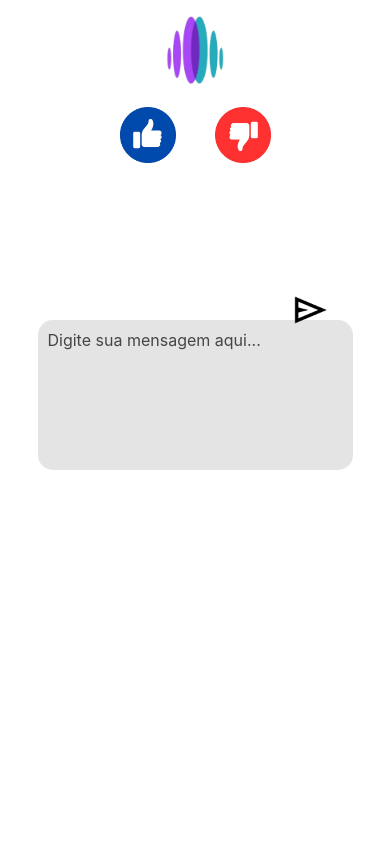
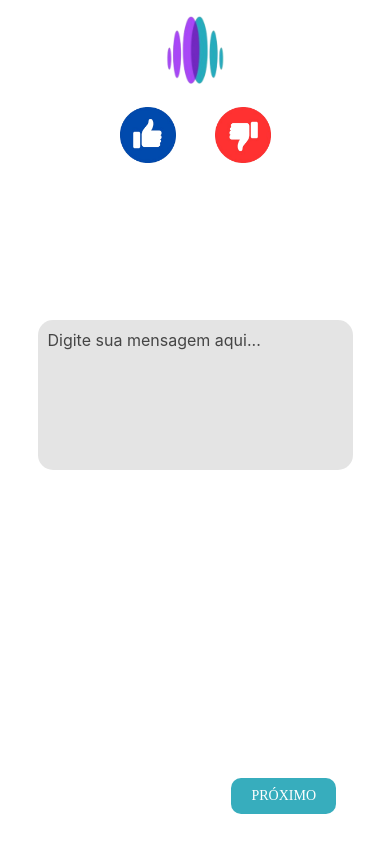
Before and after one commit to ggemelle/Nenc-App, a React Native app in the folder appNENC/: screen /ScreenOnze in a window 390 px wide. Built offline with nearby package versions, Linux system fonts and the light colour scheme.

Commit message:
:ok_hand: mudanças nas telas

```diff
--- a/appNENC/pages/screenOnze.js
+++ b/appNENC/pages/screenOnze.js
@@ -1,24 +1,17 @@
 import * as React from "react";
-import { Image, StyleSheet, View, TextInput, TouchableOpacity, Keyboard, TouchableWithoutFeedback } from "react-native";
+import { Image, StyleSheet, View, TextInput, TouchableOpacity, Text } from "react-native";
 import { useNavigation } from '@react-navigation/native';
 import somenteLogo from '../assets/somenteLogo.png';
 import Like from '../assets/like.png';
 import Deslike from '../assets/deslike.png';
-import Send from '../assets/send.png';
 
 const ScreenOnze = () => {
     const navigation = useNavigation();
     const [message, setMessage] = React.useState('');
     const [hasInteracted, setHasInteracted] = React.useState(false);
 
-    const handleSendPress = () => {
+    const handleNextPress = () => {
         navigation.navigate('ScreenDoze');
-    };
-
-    const handleScreenPress = () => {
-        if (!hasInteracted && message === '') {
-            navigation.navigate('ScreenDoze');
-        }
     };
 
     const handleInteraction = () => {
@@ -26,7 +19,6 @@ const ScreenOnze = () => {
     };
 
     return (
-        <TouchableWithoutFeedback onPress={handleScreenPress}>
         <View style={styles.planoDeFundo}>
             <Image style={styles.logo} resizeMode="contain" source={somenteLogo} />
             <View style={styles.iconContainer}>
@@ -47,12 +39,11 @@ const ScreenOnze = () => {
                     multiline={true}
                     onFocus={handleInteraction} // Marca interação ao focar no TextInput
                 />
-                    <TouchableOpacity onPress={handleSendPress} style={styles.sendButton}>
-                        <Image style={styles.sendIcon} resizeMode="contain" source={Send} />
+            </View>
+            <TouchableOpacity onPress={handleNextPress} style={styles.nextButton}>
+                <Text style={styles.nextButtonText}>PRÓXIMO</Text>
             </TouchableOpacity>
         </View>
-            </View>
-        </TouchableWithoutFeedback>
     );
 };
 
@@ -111,18 +102,20 @@ const styles = StyleSheet.create({
         textAlignVertical: "top",
         top: -140
     },
-    sendButton: {
+    nextButton: {
         position: "absolute",
-        bottom: 140,
-        right: 40,
-        width: 40,
-        height: 40,
-        justifyContent: "center",
-        alignItems: "center",
+        bottom: 30,
+        right: 54,
+        backgroundColor: "#37adbd",
+        borderRadius: 10,
+        paddingVertical: 10,
+        paddingHorizontal: 20,
     },
-    sendIcon: {
-        width: "100%",
-        height: "100%",
+    nextButtonText: {
+        fontSize: 14,
+        color: "#fff",
+        textAlign: "center",
+        fontFamily: "Inter-SemiBold"
     },
 });
 
--- a/appNENC/pages/telaDez.js
+++ b/appNENC/pages/telaDez.js
@@ -69,10 +69,9 @@ const TelaDez = () => {
                     wordPosition.setValue({ x: 0, y: 0 });
                   });
                 } else {
-                    Animated.spring(wordPosition, {
-                        toValue: { x: 0, y: 0 },
-                        useNativeDriver: true,
-                    }).start();
+                  Alert.alert("Atenção!", "Você precisa arrastar a palavra até uma das elipses para continuar.");
+                  generateNewWord();
+                  wordPosition.setValue({ x: 0, y: 0 });
                 }
             }
         })
--- a/appNENC/pages/telaOito.js
+++ b/appNENC/pages/telaOito.js
@@ -1,5 +1,5 @@
 import * as React from "react";
-import { Image, StyleSheet, Text, View, TouchableOpacity } from "react-native";
+import { Image, StyleSheet, Text, View, TouchableOpacity, Alert } from "react-native";
 import somenteLogo from '../assets/somenteLogo.png';
 import OllaLogo from '../assets/ollaLogo.png';
 import { useNavigation } from '@react-navigation/native';
@@ -32,19 +32,31 @@ const TelaOito = () => {
         } else {
           navigation.navigate('NonaTela');
         }
-    }, [count, showText]);
+      }, [count, showText, currentText]); // Adicionei currentText como dependência
 
     const handlePress = async (choice) => {
-        if (!showText && choice === currentText) {
+        if (!showText && currentText !== '') {
+          if (choice === currentText) {
             setCount(count + 1);
-        } else if (!showText && choice !== currentText) {
+          } else {
             const soundObject = new Audio.Sound();
             try {
-                await soundObject.loadAsync(require('./assets/beep.mp3'));
+              await soundObject.loadAsync(require('../assets/beep.mp3'));
               await soundObject.playAsync();
             } catch (error) {
               console.log(error);
             }
+          }
+        } else {
+          // Emitir bipe e alerta se o usuário apertar as elipses antes de aparecer o SIM e NÃO na tela
+          const soundObject = new Audio.Sound();
+          try {
+            await soundObject.loadAsync(require('../assets/beep.mp3'));
+            await soundObject.playAsync();
+          } catch (error) {
+            console.log(error);
+          }
+          Alert.alert('Erro', 'Aguarde até que o texto SIM ou NÃO apareça na tela!');
         }
         setCurrentWord('');
         setCurrentText('');
```
Lines whose indentation alone changed are shown as unchanged.
